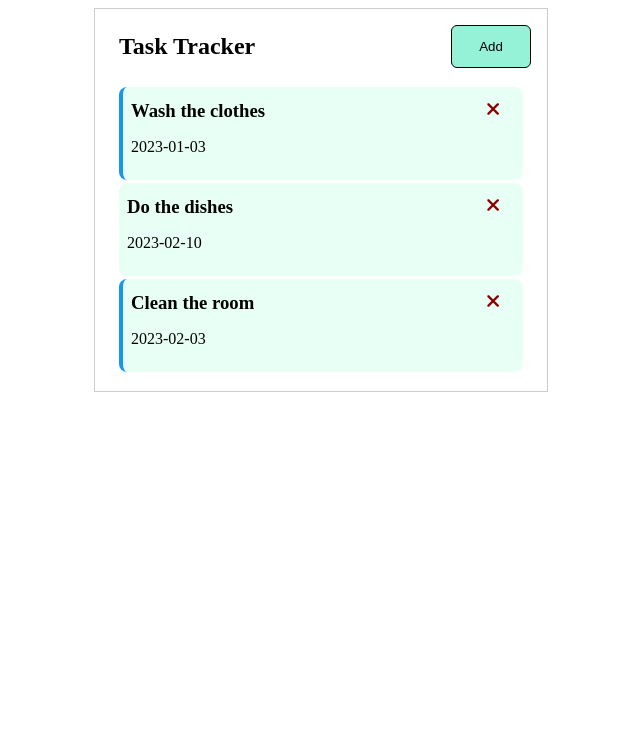
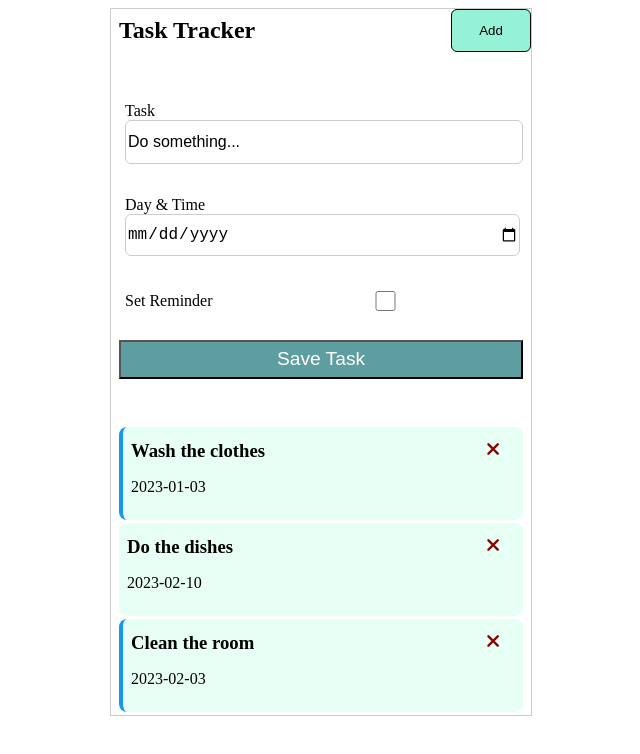
Before and after one commit to rasujan/vue-task-tracker, a Vue app: page / in a window 1280 px wide. Shown: the top 754 px of the page, without its empty margins (319-959 px from the left). Built offline with nearby package versions, Linux system fonts and the light colour scheme.

Commit message:
Created: form to add task

```diff
--- a/src/App.vue
+++ b/src/App.vue
@@ -1,6 +1,9 @@
 <template>
   <div class="container">
     <HeaderC title="Task Tracker" />
+    <section>
+      <AddTask />
+    </section>
     <section>
       <TasksC
         @delete-task="deleteTask"
@@ -14,11 +17,12 @@
 <script lang="ts">
 import HeaderC from "./components/Header.vue";
 import TasksC from "./components/Tasks.vue";
+import AddTask from "./components/AddTask.vue";
 import type { task } from "./utils/types";
 
 export default {
   name: "App",
-  components: { HeaderC, TasksC },
+  components: { HeaderC, TasksC, AddTask },
   data() {
     return {
       tasks: [] as task[],
@@ -61,13 +65,10 @@ export default {
 
 <style scoped>
 .container {
-  display: flex;
-  align-content: center;
-  justify-content: center;
+  display: block;
   border: 1px solid #ccc;
-  padding: 1rem;
   margin: 0 auto;
-  flex-direction: column;
-  max-width: 420px;
+  min-width: 420px;
+  max-width: max-content;
 }
 </style>
--- /dev/null
+++ b/src/components/AddTask.vue
@@ -0,0 +1,87 @@
+<template>
+  <form class="add-form">
+    <div class="form-control">
+      <label>Task</label>
+      <input type="text" v-model="text" name="text" placeholder="Add Task" />
+    </div>
+    <div class="form-control">
+      <label>Day & Time</label>
+      <input
+        type="date"
+        v-modal="day"
+        name="day"
+        placeholder="Add Day & Time"
+      />
+    </div>
+    <div class="form-control form-control-check">
+      <label>Set Reminder</label>
+      <input type="checkbox" v-model="reminder" name="reminder" />
+    </div>
+
+    <input type="submit" value="Save Task" class="btn" />
+  </form>
+</template>
+
+<script lang="ts">
+export default {
+  name: "AddTask",
+  data: () => ({
+    text: "Do something...",
+    day: new Date(),
+    reminder: false,
+  }),
+};
+</script>
+
+<style scoped>
+.add-form {
+  margin-bottom: 40px;
+  max-width: 100%;
+  padding: 0.5rem;
+}
+.form-control {
+  margin: 20px 0;
+  display: block;
+  position: relative;
+  padding: 6px;
+}
+.form-control label {
+  display: block;
+}
+.form-control input {
+  width: 100%;
+  height: 40px;
+  font-size: 16px;
+  border-radius: 6px;
+  border: 1px solid #ccc;
+}
+.form-control-check {
+  display: flex;
+  align-items: center;
+  justify-content: space-between;
+}
+.form-control-check label {
+  flex: 1;
+}
+.form-control-check input {
+  flex: 2;
+  height: 20px;
+}
+
+.btn {
+  display: block;
+  background-color: cadetblue;
+  width: 100%;
+  padding: 0.4rem;
+  color: white;
+  font-size: 1.2rem;
+}
+
+.btn:hover {
+  transform: scale(1.01);
+}
+
+.btn:active {
+  transform: scale(0.98);
+}
+</style>
```
